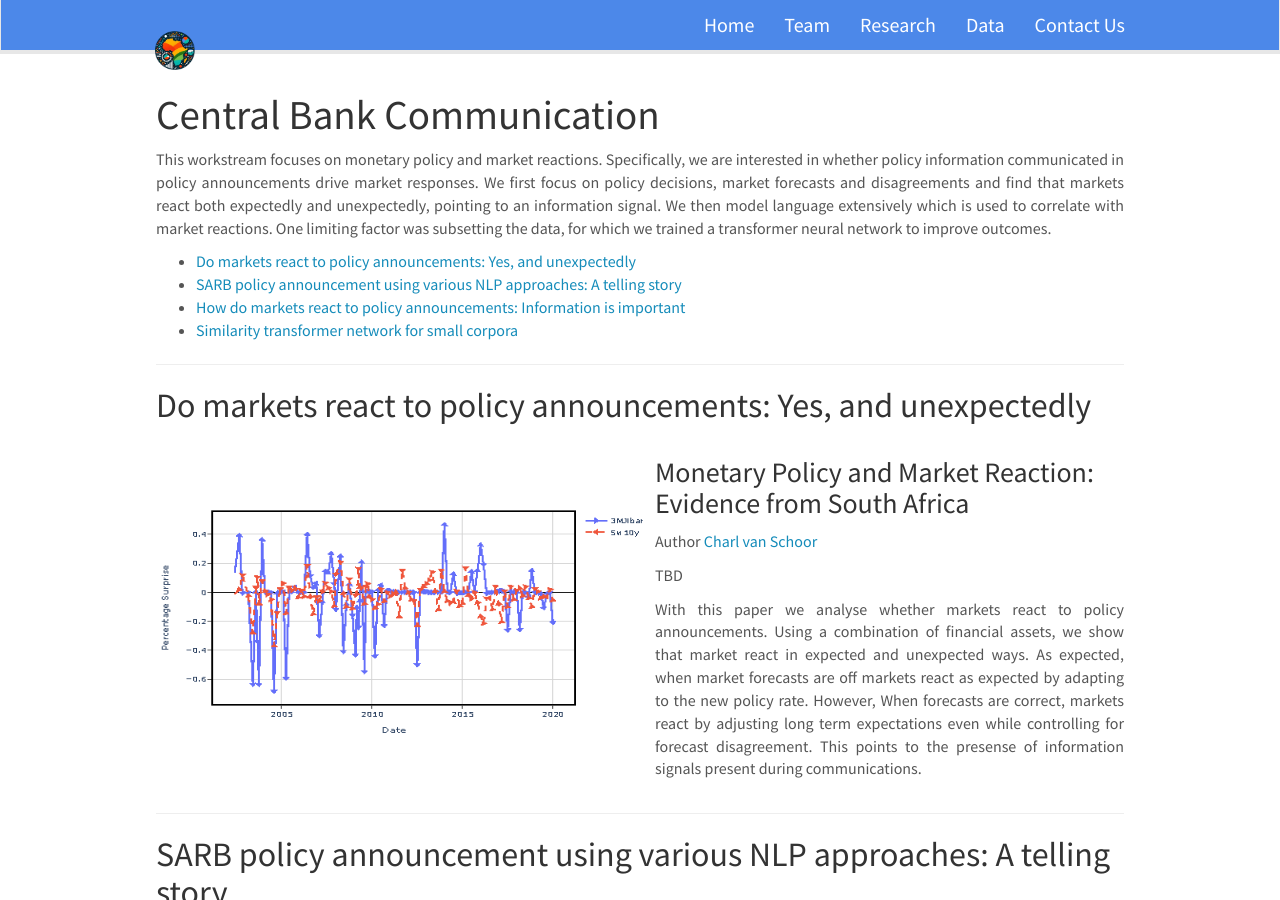
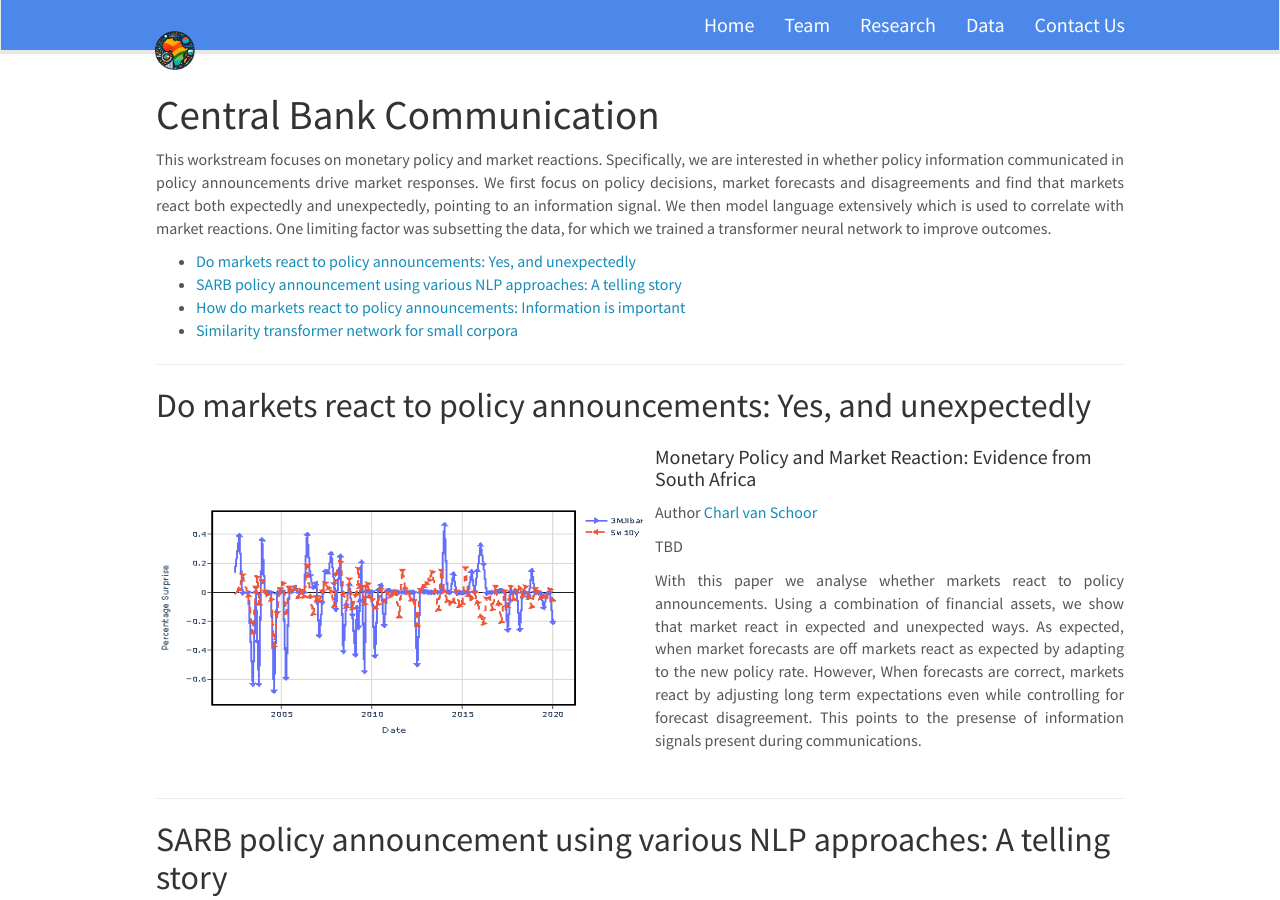
Before and after one commit to upmacrolab/upmacrolab.github.io, a Jekyll site: the page built from _pages/cbcom.md, in a window 1280 px wide and 900 px high. Built offline with Jekyll 4.4.1, drawn with Linux system fonts in a browser that asks for light colours; nearby versions of some CDN libraries.

```diff
--- a/_pages/cbcom.md
+++ b/_pages/cbcom.md
@@ -27,7 +27,7 @@ permalink: /cbcom.html/
   </div>
   <div class="col col-md-6" markdown="0">
   <!-- replace title with your title -->
-  <h3>Monetary Policy and Market Reaction: Evidence from South Africa</h3>
+  <h4>Monetary Policy and Market Reaction: Evidence from South Africa</h4>
   <!-- replace author with your name and link -->
   <p> Author <a href="https://charlvschoor.github.io/">Charl van Schoor</a> </p>
   <!-- replace with the date of publication -->
@@ -52,7 +52,7 @@ permalink: /cbcom.html/
   </div>
   <div class="col col-md-6" markdown="0">
   <!-- replace title with your title -->
-  <h3>Contemporary Computational Linguistics: Applications for South Africa</h3>
+  <h4>Contemporary Computational Linguistics: Applications for South Africa</h4>
   <!-- replace author with your name and link -->
   <p> Author <a href="https://charlvschoor.github.io/">Charl van Schoor</a> </p>
   <!-- replace with the date of publication -->
@@ -77,7 +77,7 @@ permalink: /cbcom.html/
   </div>
   <div class="col col-md-6" markdown="0">
   <!-- replace title with your title -->
-  <h3>Central Bank Communications and Market Reaction: Evidence from South Africa</h3>
+  <h4>Central Bank Communications and Market Reaction: Evidence from South Africa</h4>
   <!-- replace author with your name and link -->
   <p> Author <a href="https://charlvschoor.github.io/">Charl van Schoor</a> </p>
   <!-- replace with the date of publication -->
@@ -101,7 +101,7 @@ permalink: /cbcom.html/
   </div>
   <div class="col col-md-6" markdown="0">
   <!-- replace title with your title -->
-  <h3>Simtran: Similarity Transformer Architecture for Language Classification Tasks</h3>
+  <h4>Simtran: Similarity Transformer Architecture for Language Classification Tasks</h4>
   <!-- replace author with your name and link -->
   <p> Author <a href="https://charlvschoor.github.io/">Charl van Schoor, Ruan van der Merwe</a> </p>
   <!-- replace with the date of publication -->
```
